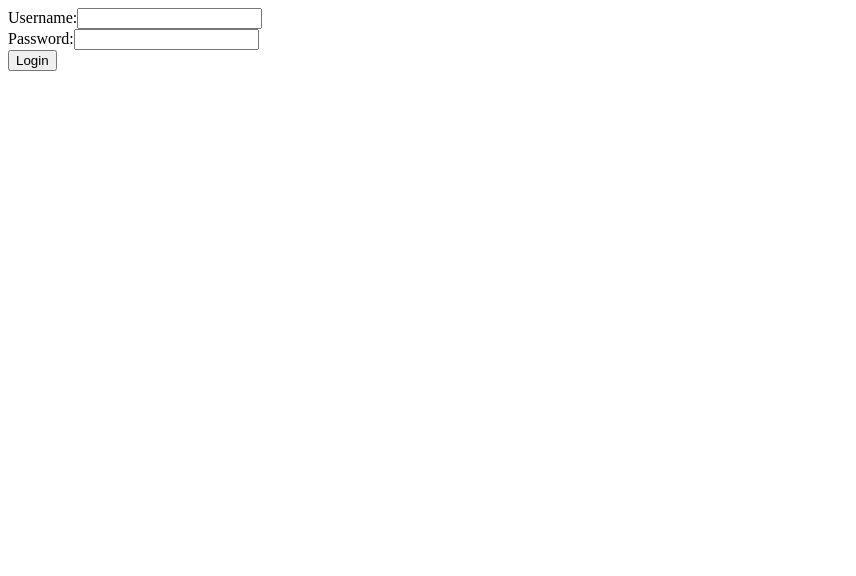
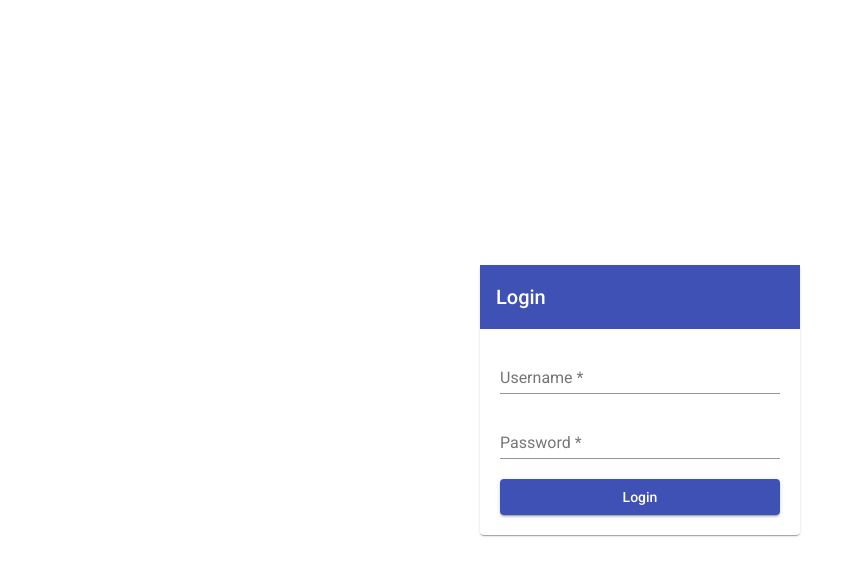
Before and after one commit to jogendra-yadav/stock-management-front-end, an Angular app: page /login in a window 1280 px wide. Shown: the top 576 px of the page, without its empty margins (0-856 px from the left). Built offline with nearby package versions, Linux system fonts and the light colour scheme.

Commit message:
login page

```diff
--- a/angular.json
+++ b/angular.json
@@ -23,6 +23,7 @@
               "src/assets"
             ],
             "styles": [
+              "./node_modules/@angular/material/prebuilt-themes/indigo-pink.css",
               "src/styles.css"
             ],
             "scripts": []
@@ -90,6 +91,7 @@
               "src/assets"
             ],
             "styles": [
+              "./node_modules/@angular/material/prebuilt-themes/indigo-pink.css",
               "src/styles.css"
             ],
             "scripts": []
--- a/package.json
+++ b/package.json
@@ -11,10 +11,13 @@
   "private": true,
   "dependencies": {
     "@angular/animations": "^14.2.0",
+    "@angular/cdk": "^14.2.7",
     "@angular/common": "^14.2.0",
     "@angular/compiler": "^14.2.0",
     "@angular/core": "^14.2.0",
+    "@angular/flex-layout": "^14.0.0-beta.41",
     "@angular/forms": "^14.2.0",
+    "@angular/material": "^14.2.7",
     "@angular/platform-browser": "^14.2.0",
     "@angular/platform-browser-dynamic": "^14.2.0",
     "@angular/router": "^14.2.0",
--- /dev/null
+++ b/src/app/auth-service.service.ts
@@ -0,0 +1,15 @@
+import { Injectable } from '@angular/core';
+import { HttpClient } from '@angular/common/http'
+import { Observable } from 'rxjs';
+import { baseUrl } from 'src/environments/environment';
+
+@Injectable({
+  providedIn: 'root'
+})
+export class AuthServiceService {
+
+  constructor(private http:HttpClient) { }
+  login(data: any):Observable<any>{
+    return this.http.post(`${baseUrl}/login/`, data);
+  }
+}
--- a/src/app/login/login.component.css
+++ b/src/app/login/login.component.css
@@ -0,0 +1,6 @@
+.main-div mat-card {
+    padding: 0px;
+}
+.login-form{
+    padding: 20px;
+}
--- a/src/app/login/login.component.html
+++ b/src/app/login/login.component.html
@@ -1,4 +1,4 @@
-<form (ngSubmit)="login()">
+<!-- <form (ngSubmit)="login()">
   <label for="username">Username:</label>
   <input type="text" id="username" name="username" [(ngModel)]="username">
   <br>
@@ -6,4 +6,19 @@
   <input type="password" id="password" name="password" [(ngModel)]="password">
   <br>
   <button type="submit">Login</button>
-</form>
+</form> -->
+
+<div fxLayoutAlign="center center" fxFlexFill class="main-div">
+  <mat-card fxFlex="25">
+    <mat-toolbar color="primary">Login</mat-toolbar>
+    <form class="example-form" fxLayoutAlign="stretch" fxLayout="column" class="login-form" [formGroup]="formGroup" (ngSubmit)="loginProcess()" >
+      <mat-form-field>
+        <input matInput placeholder="Username" formControlName="userName">
+      </mat-form-field>
+      <mat-form-field>
+        <input matInput type="password" placeholder="Password" formControlName="password">
+      </mat-form-field>
+      <button mat-raised-button type="submit" color="primary">Login</button>
+    </form>
+  </mat-card>
+</div>
--- a/src/app/login/login.component.ts
+++ b/src/app/login/login.component.ts
@@ -1,35 +1,44 @@
-import { Component } from '@angular/core';
-import { HttpClient, HttpHeaders } from '@angular/common/http';
+import { Component, OnInit } from '@angular/core';
 import { Router } from '@angular/router'; // Import the Router
 import { environment } from '../../environments/environment';
+import { FormControl, FormGroup, Validators } from '@angular/forms';
+import { AuthServiceService } from '../auth-service.service';
 
 @Component({
   selector: 'app-login',
   templateUrl: './login.component.html',
   styleUrls: ['./login.component.css']
 })
-export class LoginComponent {
-  apiHost = environment.apiHost;
-  username: string = '';
-  password: string = '';
+export class LoginComponent implements OnInit {
+  formGroup!:FormGroup;
 
-  constructor(private http: HttpClient, private router: Router) {}
+  constructor(private router: Router, private authService: AuthServiceService) {}
 
-  login(): void {
-    const loginData = {
-      userName: this.username,
-      password: this.password
-    };
+  ngOnInit(): void {
+    const token = sessionStorage.getItem('apiToken'); // Adjust this based on your storage mechanism
+    if (token) {
+      // Token exists, redirect to the dashboard or home page
+      this.router.navigate(['/dashboard']); // or '/home' depending on your application
+    }else{
+      this.initForm();
+    }
+  }
 
-    const apiUrl = this.apiHost + '/login/'; // Replace with your actual API URL
+  initForm(){
+    this.formGroup = new FormGroup({
+      userName: new FormControl('', [Validators.required]),
+      password: new FormControl('', [Validators.required])
+    });
+  }
 
-    this.http.post(apiUrl, loginData).subscribe(
-      (response: any) => {
+  loginProcess(){
+    if(this.formGroup.valid){
+      this.authService.login(this.formGroup.value).subscribe(result => {
         // Successful login logic (e.g., navigate to another page)
-        console.log('Login successful', response);
+        console.log('Login successful', result);
 
         // Store token in session storage
-        sessionStorage.setItem('apiToken', response.token);
+        sessionStorage.setItem('apiToken', result.token);
 
         // Redirect to another page (optional)
         this.router.navigate(['/dashboard']);
@@ -37,7 +46,7 @@ export class LoginComponent {
       (error) => {
         // Failed login logic (e.g., show error message)
         console.error('Login failed', error);
-      }
-    );
+      });
+    }
   }
 }
--- a/src/app/product-data.service.ts
+++ b/src/app/product-data.service.ts
@@ -1,14 +1,12 @@
 import { Injectable } from '@angular/core';
 import { HttpClient, HttpHeaders } from '@angular/common/http';
 import { Observable } from 'rxjs';
-import { environment } from '../environments/environment';
+import { baseUrl, environment } from '../environments/environment';
 
 @Injectable({
   providedIn: 'root'
 })
 export class ProductDataService {
-  private apiUrl = environment.apiHost;; // Replace with your actual API URL
-
   constructor(private http: HttpClient) {}
 
   getProductData(): Observable<any[]> {
@@ -16,6 +14,6 @@ export class ProductDataService {
 
     const headers = new HttpHeaders().set('x-access-token', token);
 
-    return this.http.get<any[]>(`${this.apiUrl}/product/list/`, { headers });
+    return this.http.get<any[]>(`${baseUrl}/product/list/`, { headers });
   }
 }
--- a/src/environments/environment.ts
+++ b/src/environments/environment.ts
@@ -3,10 +3,10 @@
 // The list of file replacements can be found in `angular.json`.
 
 export const environment = {
-  production: false,
-  apiHost: 'https://stock-management-isfphguxh-jogendra-yadav-ymailcom.vercel.app',
+  production: false
 };
 
+export const baseUrl = 'https://stock-management-isfphguxh-jogendra-yadav-ymailcom.vercel.app';
 /*
  * For easier debugging in development mode, you can import the following file
  * to ignore zone related error stack frames such as `zone.run`, `zoneDelegate.invokeTask`.
--- a/src/index.html
+++ b/src/index.html
@@ -6,6 +6,9 @@
   <base href="/">
   <meta name="viewport" content="width=device-width, initial-scale=1">
   <link rel="icon" type="image/x-icon" href="favicon.ico">
+  <link rel="preconnect" href="https://fonts.gstatic.com">
+  <link href="https://fonts.googleapis.com/css2?family=Roboto:wght@300;400;500&display=swap" rel="stylesheet">
+  <link href="https://fonts.googleapis.com/icon?family=Material+Icons" rel="stylesheet">
 </head>
 <body>
   <app-root></app-root>
--- a/src/styles.css
+++ b/src/styles.css
@@ -1 +1,4 @@
 /* You can add global styles to this file, and also import other style files */
+
+html, body { height: 100%; }
+body { margin: 0; font-family: Roboto, "Helvetica Neue", sans-serif; }
```
Also changed, not shown: src/app/app.module.ts (+18 -2 lines), 2 other files (tests, documents, lock files or other folders).
